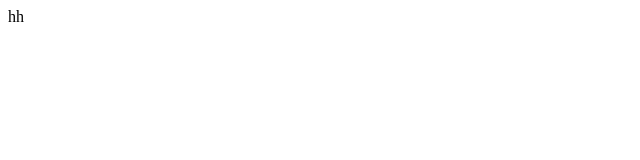
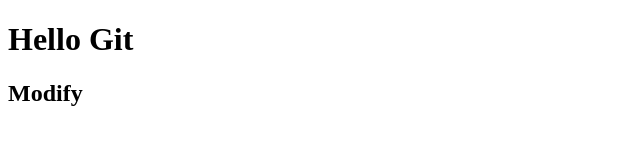
Before and after one commit to yasrashida/git.project.one, a plain HTML site: page index.html in a window 1280 px wide. Shown: the whole page, without its empty margins (0-640 px from the left). Drawn offline with Linux system fonts and the light colour scheme.

Commit message:
Second Commit index.html

```diff
--- a/index.html
+++ b/index.html
@@ -7,6 +7,7 @@
     <title>Hello Git</title>
 </head>
 <body>
-    hh
+    <h1>Hello Git</h1>
+    <h2>Modify</h2>
 </body>
 </html>
```
